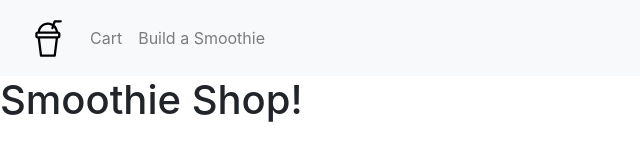
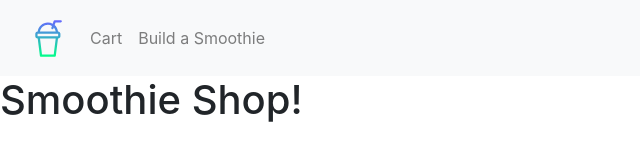
Before and after one commit to alliecaton/smoothie-shop-frontend, a React (Create React App) app: page / in a window 1280 px wide. Shown: the top 160 px of the page, without its empty margins (0-640 px from the left). Built offline with nearby package versions, Linux system fonts and the light colour scheme.

Commit message:
fun gradient animation stuff

```diff
--- a/src/components/shared/NavBar.js
+++ b/src/components/shared/NavBar.js
@@ -6,10 +6,22 @@ const NavBar = () => {
     return (
         <Navbar bg="light" >
              <Navbar.Brand href="/">
+                <svg className="svg-icon" version="1.1" xmlns="http://www.w3.org/2000/svg" xmlns="http://www.w3.org/1999/xlink"
+                viewBox="-200 -100 700 700" xmlns="preserve">
+                <defs>
+                        <linearGradient id="logo-gradient" x1="50%" y1="0%" x2="50%" y2="100%" >
 
-    <svg version="1.1" xmlns="http://www.w3.org/2000/svg" xmlns="http://www.w3.org/1999/xlink"
-	 viewBox="-200 -100 700 700" xmlns="preserve">
-		<path d="M426,0h-84c-6.88,0-12.992,4.416-15.168,10.944l-12.96,38.848C293.552,38.816,270.672,32,246,32
+                            <stop offset="0%" stop-color="#6666ff">
+                                <animate attributeName="stop-color" values="#6666ff; #01FF89; #6666ff" dur="4s" repeatCount="indefinite"></animate>
+                            </stop>
+
+                            <stop offset="100%" stop-color="#01FF89">
+                                <animate attributeName="stop-color" values="#01FF89; #6666ff; #01FF89" dur="4s" repeatCount="indefinite"></animate>
+                            </stop>
+
+                        </linearGradient>
+                    </defs>
+                    <path fill="url('#logo-gradient')" d="M426,0h-84c-6.88,0-12.992,4.416-15.168,10.944l-12.96,38.848C293.552,38.816,270.672,32,246,32
                         c-73.92,0-134.304,56.224-142.368,128H102c-17.632,0-32,14.368-32,32v32c0,17.632,14.368,32,32,32h1.888l30.24,241.984
                         c0.992,8,7.808,14.016,15.872,14.016h192c8.064,0,14.88-6.016,15.872-14.016L388.112,256H390c17.632,0,32-14.368,32-32v-32
                         c0-17.632-14.368-32-32-32h-1.632c-4.064-36.192-21.28-68.16-47.136-91.168L353.52,32H426c8.832,0,16-7.168,16-16S434.832,0,426,0
@@ -18,11 +30,9 @@ const NavBar = () => {
                         C306.64,127.744,308.336,128,310,128c6.688,0,12.928-4.224,15.168-10.944l4.8-14.368
                         C343.856,118.56,353.232,138.208,356.4,160.032z"/>
                 </svg>
-
             </Navbar.Brand>
         <Navbar.Collapse id="responsive-navbar-nav">
         <Nav className="mr-auto">
-            {/* <Nav.Link to="/">Home</Nav.Link> */}
             <Nav.Link href="/cart">Cart</Nav.Link>
             <Nav.Link href="/smoothie">Build a Smoothie</Nav.Link>
         </Nav>
--- a/src/reducers/checkoutReducer.js
+++ b/src/reducers/checkoutReducer.js
@@ -30,7 +30,6 @@ export default function cartReducer(state= {
         default:
             return state
 
-
     }
 
 }
```
Also changed, not shown: src/App.css (+23 -0 lines). Lines whose indentation alone changed are shown as unchanged.
